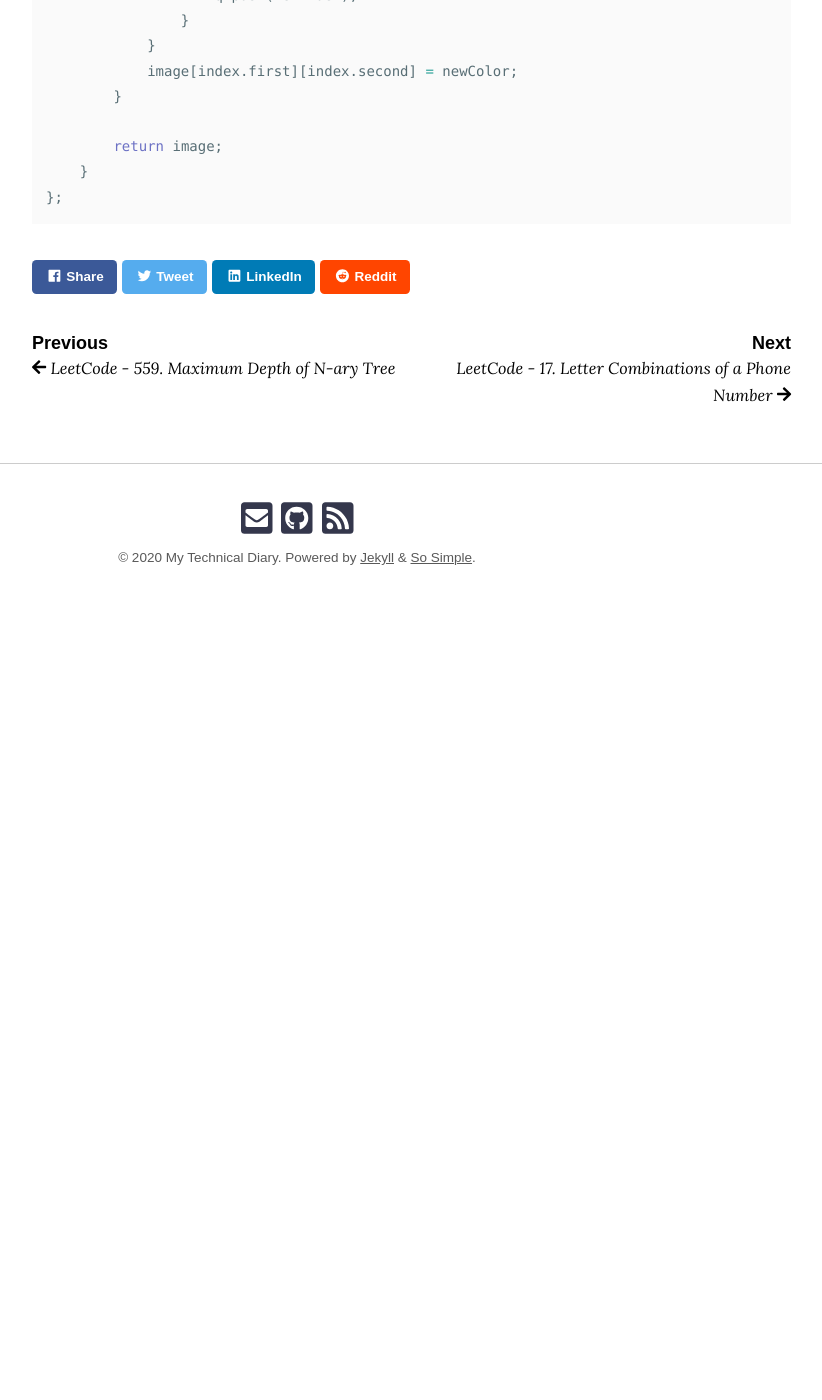
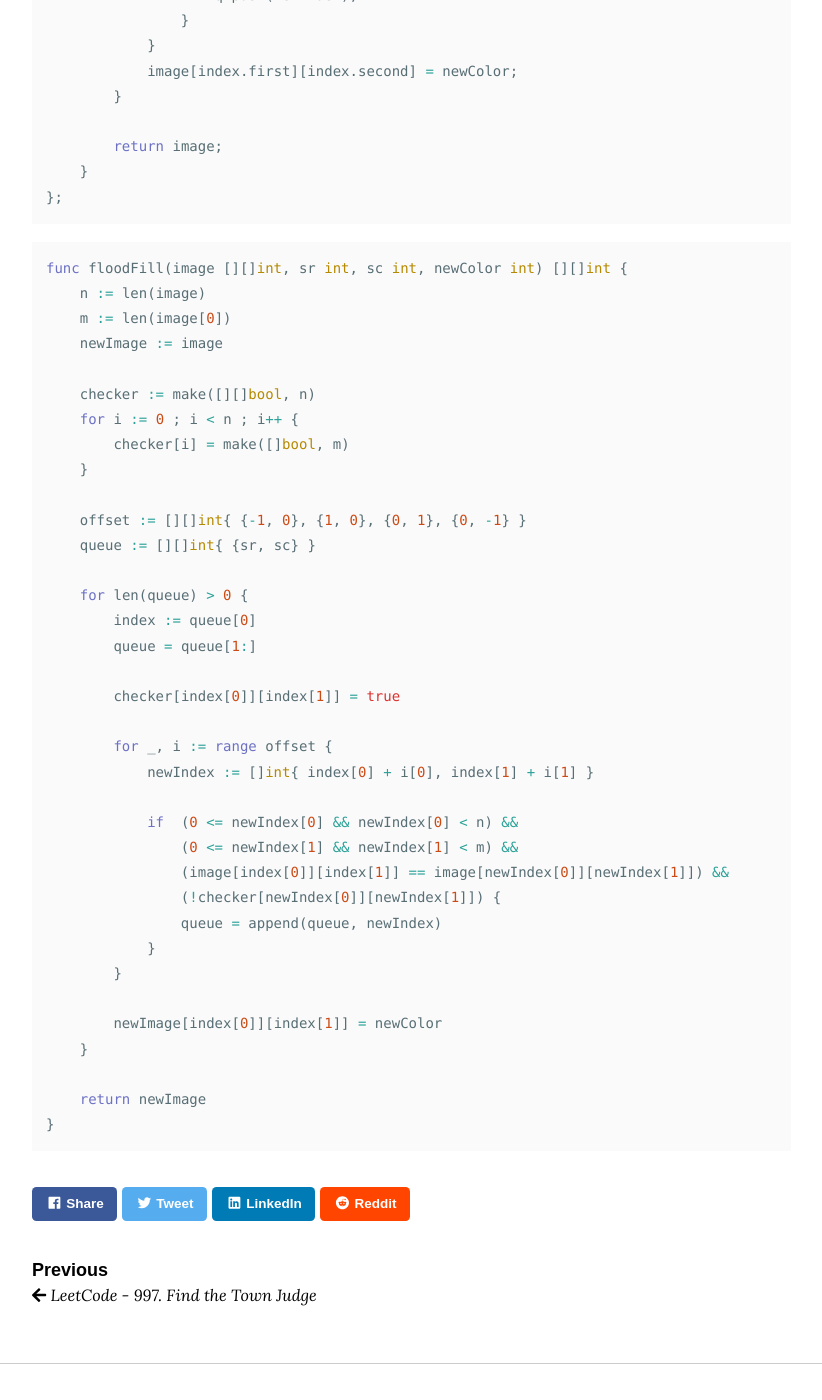
Before and after one commit to ISSuh/blog, a Jekyll site: the page built from _posts/2020-05-11-ps-leetcode-733.md, in a window 1280 px wide and 1400 px high, scrolled down 2277 px. Shown: the whole window, without its empty margins (343-1165 px from the left). Built offline with Jekyll 4.4.1, drawn with Linux system fonts in a browser that asks for light colours; nearby versions of some CDN libraries; comment, search, counter and statistics services are not loaded; before the commit the page ends 2917 px from its top, so only the background shows below that; some of the changed text lies outside the part shown.

Commit message:
[PS] update leetcode 733

````diff
--- a/_posts/2020-02-22-ps-leetcode-733.md
+++ b/_posts/2020-05-11-ps-leetcode-733.md
@@ -86,3 +87,41 @@ public:
     }
 };
 ```
+
+```go
+func floodFill(image [][]int, sr int, sc int, newColor int) [][]int {
+    n := len(image)
+    m := len(image[0])
+    newImage := image
+
+    checker := make([][]bool, n)
+    for i := 0 ; i < n ; i++ {
+        checker[i] = make([]bool, m)
+    }
+
+    offset := [][]int{ {-1, 0}, {1, 0}, {0, 1}, {0, -1} }
+    queue := [][]int{ {sr, sc} }
+
+    for len(queue) > 0 {
+        index := queue[0]
+        queue = queue[1:]
+
+        checker[index[0]][index[1]] = true
+
+        for _, i := range offset {
+            newIndex := []int{ index[0] + i[0], index[1] + i[1] }
+
+            if  (0 <= newIndex[0] && newIndex[0] < n) &&
+                (0 <= newIndex[1] && newIndex[1] < m) &&
+                (image[index[0]][index[1]] == image[newIndex[0]][newIndex[1]]) &&
+                (!checker[newIndex[0]][newIndex[1]]) {
+                queue = append(queue, newIndex)
+            }
+        }
+
+        newImage[index[0]][index[1]] = newColor
+    }
+
+    return newImage
+}
+```
````
Also changed, not shown: other parts of _posts/2020-05-11-ps-leetcode-733.md (+2 -1 lines).
